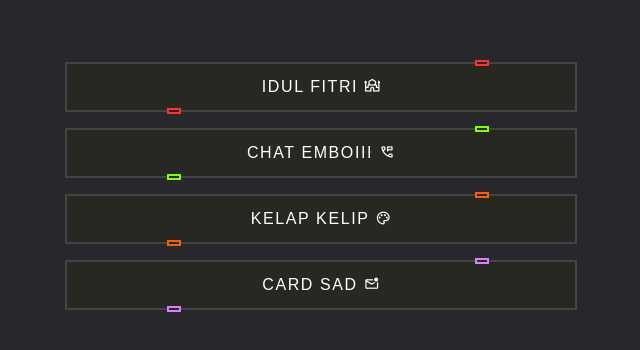
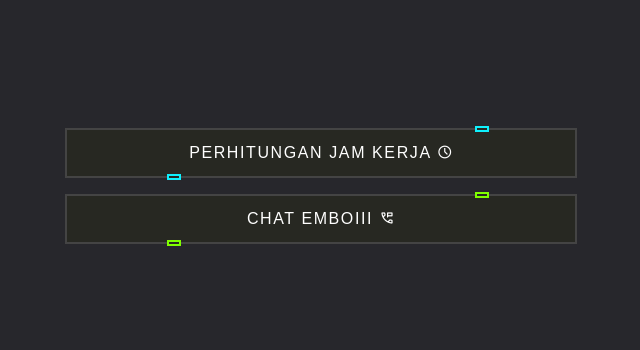
Before and after one commit to yeheylimabelas/yeheylimabelas.github.io, a plain HTML site: page index.html in a window 1280 px wide. Shown: the part 214-564 px from the top of the page, without its empty margins (319-959 px from the left). Drawn offline with nearby package versions, Linux system fonts and the light colour scheme; some packages are replaced by stand-ins of ours; a script that the page names is missing.

Commit message:
✨ : "Menambahkan Perhitungan Jam Kerja"

```diff
--- a/index.html
+++ b/index.html
@@ -6,7 +6,7 @@
       rel="stylesheet"
       href="https://fonts.googleapis.com/css2?family=Material+Symbols+Outlined:opsz,wght,FILL,GRAD@20..48,100..700,0..1,-50..200"
     />
-    <link rel="icon" href="https://th.bing.com/th/id/OIG2.bL9cj3.eUepyPEHqcreV?pid=ImgGn" type="image/x-icon" />
+    <link rel="icon" href="yoi.jpeg" type="image/x-icon" />
     <title>Emboiii CS</title>
     <!-- Tambahkan script SweetAlert2 -->
     <style>
@@ -24,6 +24,15 @@
   </head>
   <body>
     <button
+      style="--clr: #0ff0fc"
+      onclick="confirmNavigation('<b>Perhitungan Jam Kerja</b>', 'https://yeheylimabelas.github.io/perhitungan_jam_kerja/')"
+    >
+      <span
+        >Perhitungan Jam Kerja
+        <span class="material-symbols-outlined"> schedule </span></span
+      ><i></i>
+    </button>
+    <!-- <button
       style="--clr: #ff3131"
       onclick="confirmNavigation('<b>Idul Fitri</b>', 'https://yeheylimabelas.github.io/idul_fitri/')"
     >
@@ -31,7 +40,7 @@
         >Idul Fitri
         <span class="material-symbols-outlined"> mosque </span></span
       ><i></i>
-    </button>
+    </button> -->
     <button
       style="--clr: #7fff00"
       onclick="confirmNavigation('<b>Chat Emboiii</b>', 'https://yeheylimabelas.github.io/chat_emboiii/')"
@@ -41,7 +50,7 @@
         <span class="material-symbols-outlined"> perm_phone_msg </span></span
       ><i></i>
     </button>
-    <button
+    <!-- <button
       style="--clr: #ff5e00"
       onclick="confirmNavigation('<b>Kelap kelip</b>', 'https://yeheylimabelas.github.io/kelap_kelip/')"
     >
@@ -58,7 +67,7 @@
         >Card sad
         <span class="material-symbols-outlined"> mark_email_unread </span></span
       ><i></i>
-    </button>
+    </button> -->
     <!-- <button style="--clr: #ff3131"><span>Button</span><i></i></button>
     <button style="--clr: #1f51ff"><span>Button</span><i></i></button>
     <button style="--clr: #ff44cc"><span>Button</span><i></i></button>
```
